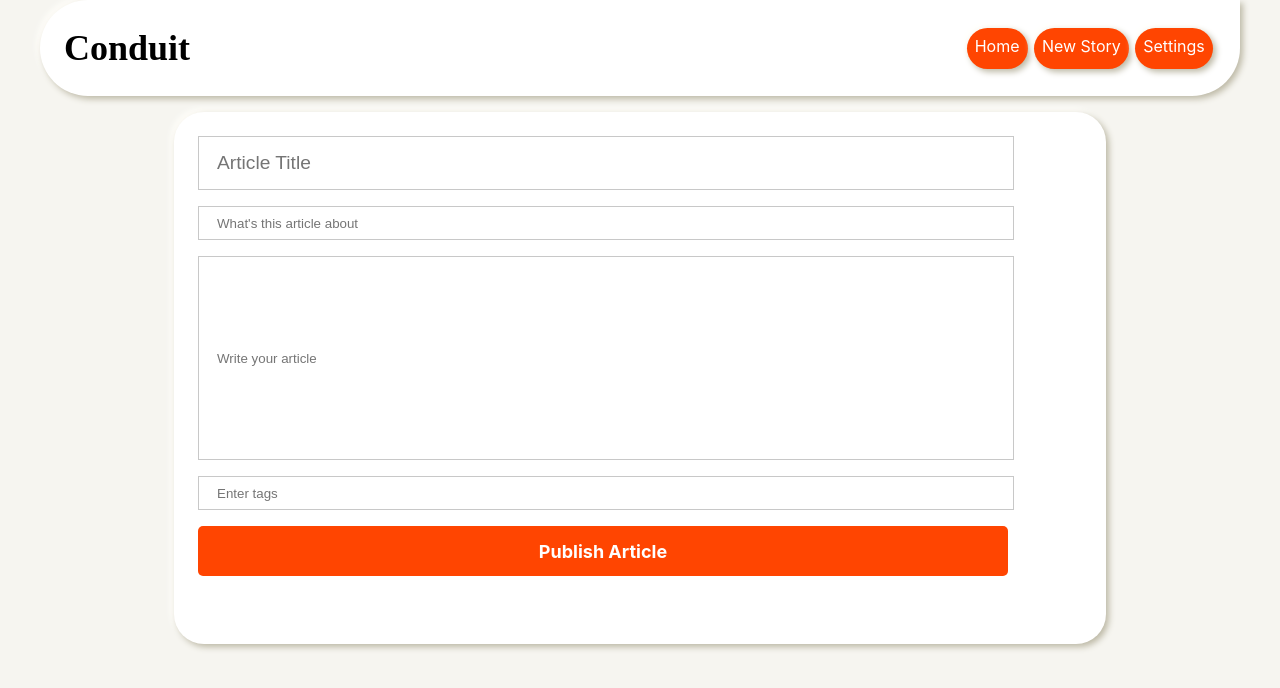
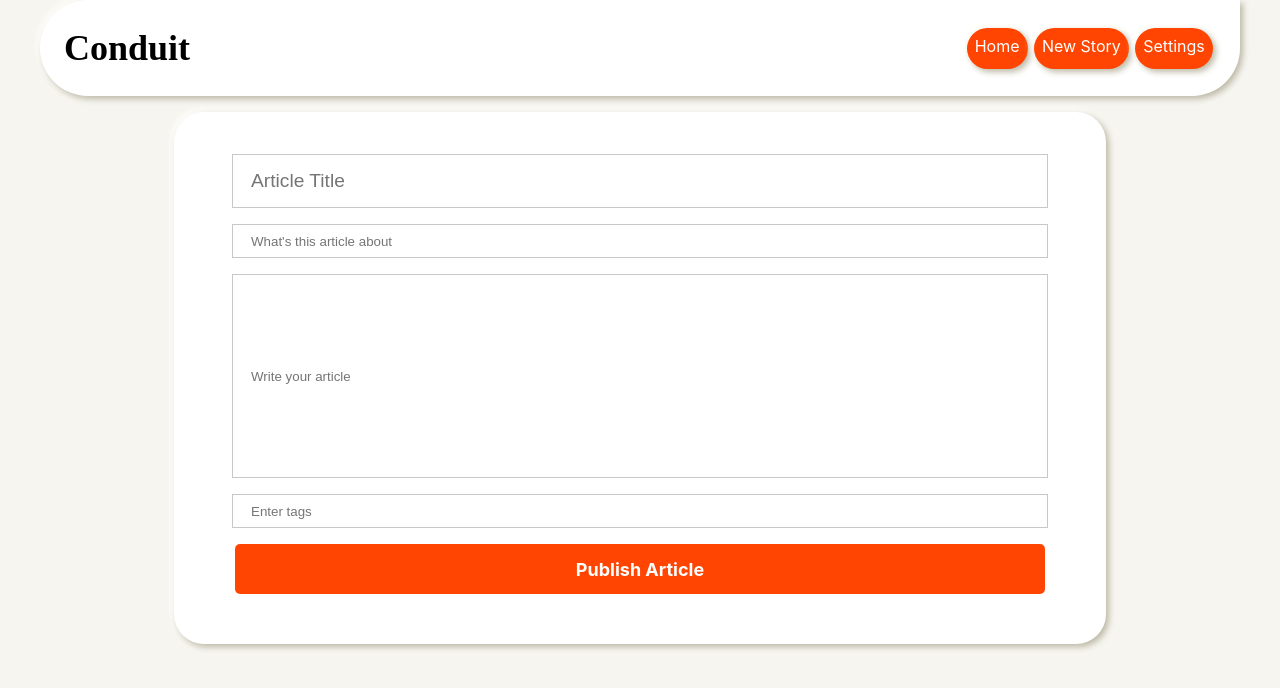
Before and after one commit to LeeEunhyung/RealWorld-FrontEnd, a React (Create React App) app: page /editor in a window 1280 px wide. Shown: the top 688 px of the page. Built offline with nearby package versions, Linux system fonts and the light colour scheme; sample sign-in values are in the browser's storage; a web font is replaced by a local one; what mobx-utils would draw is missing.

Commit message:
form 태그 삭제

```diff
--- a/src/views/pages/EditorPage.tsx
+++ b/src/views/pages/EditorPage.tsx
@@ -15,6 +15,7 @@ const StyledEditorPage = styled.div`
     display: flex;
     flex-direction: column;
     align-items: center;
+    justify-content: center;
     box-shadow: 3px 3px 6px 0 #bdb9a6, -3px -3px 6px 0 #fffefa;
     font-size: 1rem;
     & input[type='button'] {
@@ -75,7 +76,6 @@ export const EditorPage = observer(() => {
     let config: any = {}
     return (
         <StyledEditorPage>
-            <form>
             <StyledTitle
                 type="textbox"
                 placeholder="Article Title"
@@ -112,7 +112,6 @@ export const EditorPage = observer(() => {
                     history.push('/')
                 }}
             />
-            </form>
         </StyledEditorPage>
     )
 })
```
Lines whose indentation alone changed are shown as unchanged.
